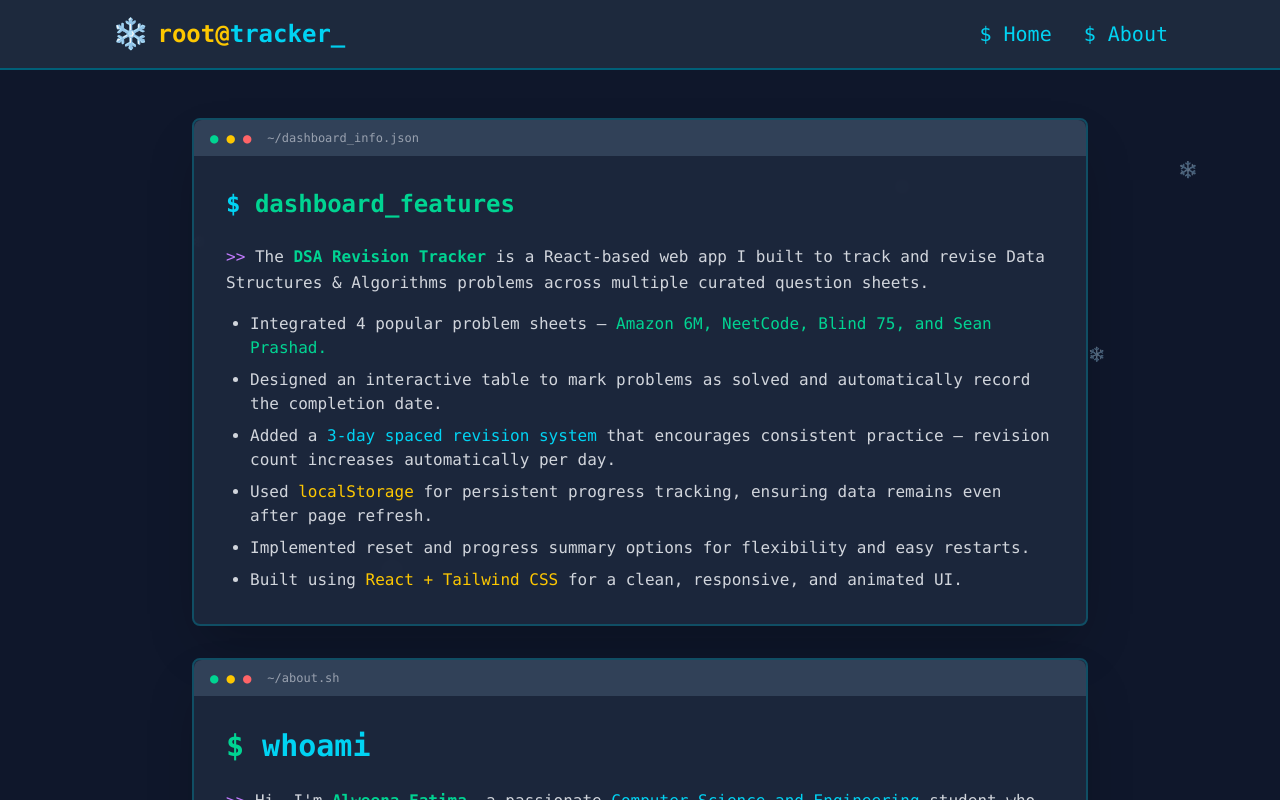
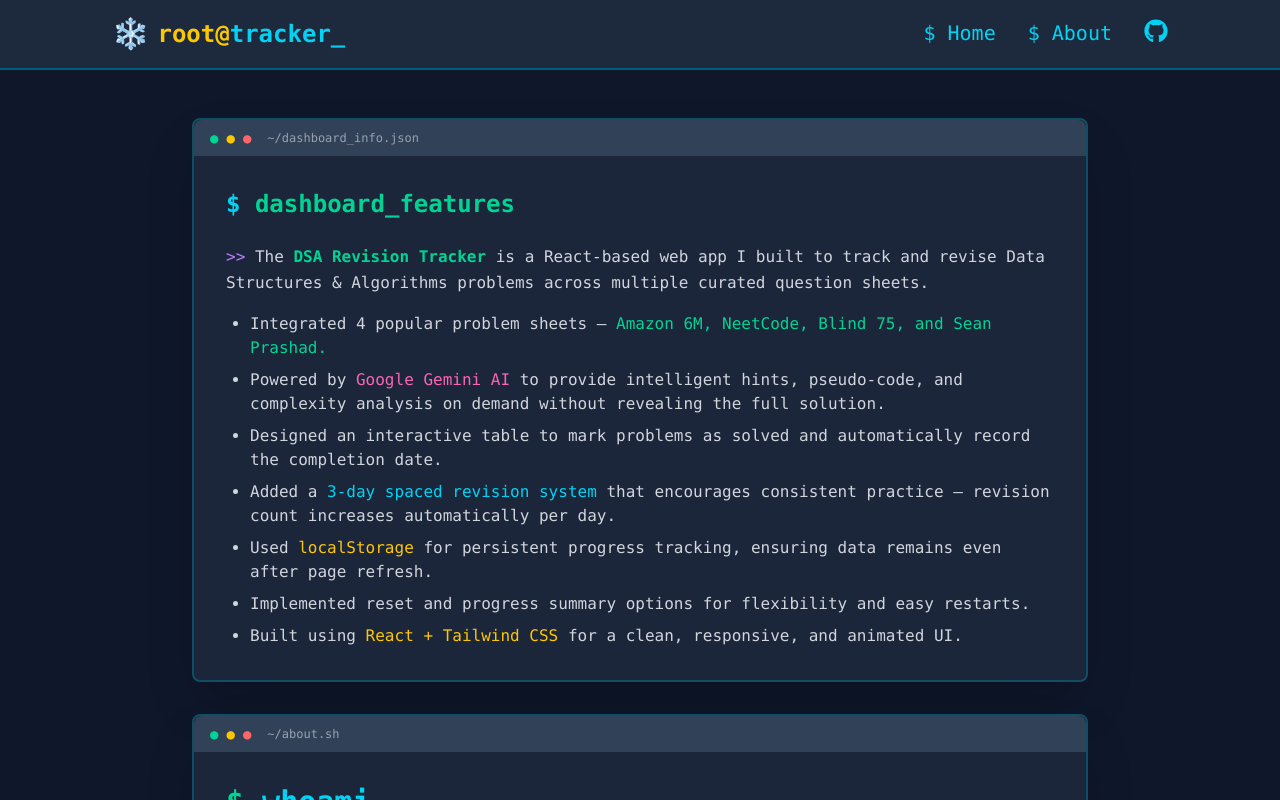
Before and after one commit to Alweena-Fatima/ReactTrackerPractice, a React (Vite) app: page / in a window 1280 px wide. Both pictures are taken after a click on the element "About". Shown: the top 800 px of the page. Built offline with nearby package versions, Linux system fonts and the light colour scheme.

Commit message:
added github link

```diff
--- a/src/components/AboutMe.jsx
+++ b/src/components/AboutMe.jsx
@@ -1,31 +1,8 @@
 import React from 'react';
-
-const fixedSnowflakes = [
-    { left: '15%', top: '15%', fontSize: '10px' },
-    { left: '85%', top: '25%', fontSize: '14px' },
-    { left: '50%', top: '70%', fontSize: '12px' },
-    { left: '92%', top: '8%', fontSize: '16px' },
-    { left: '8%', top: '85%', fontSize: '11px' },
-    { left: '30%', top: '45%', fontSize: '13px' },
-    { left: '70%', top: '10%', fontSize: '10px' },
-    { left: '60%', top: '55%', fontSize: '15px' },
-];
-
 const AboutMe = () => {
     return (
         <div className="relative min-h-screen bg-slate-900 py-12 px-4 overflow-hidden">
-            {/* Static snow background */}
-            <div className="absolute inset-0 pointer-events-none">
-                {fixedSnowflakes.map((style, i) => (
-                    <div
-                        key={i}
-                        className="absolute text-white opacity-40"
-                        style={style}
-                    >
-                        ❄
-                    </div>
-                ))}
-            </div>
+
 
             <div className="max-w-4xl mx-auto relative z-10">
                 {/* Dashboard Features Terminal */}
@@ -54,8 +31,12 @@ const AboutMe = () => {
                                     Integrated 4 popular problem sheets — <span className="text-emerald-400">Amazon 6M, NeetCode, Blind 75, and Sean Prashad.</span>
                                 </li>
                                 <li>
+                                Powered by <span className="text-pink-400">Google Gemini AI</span> to provide intelligent hints, pseudo-code, and complexity analysis on demand without revealing the full solution.
+                                </li>
+                                <li>
                                     Designed an interactive table to mark problems as solved and automatically record the completion date.
                                 </li>
+
                                 <li>
                                     Added a <span className="text-cyan-400">3-day spaced revision system</span> that encourages consistent practice — revision count increases automatically per day.
                                 </li>
--- a/src/components/NavBar.jsx
+++ b/src/components/NavBar.jsx
@@ -23,7 +23,7 @@ const Navbar = ({setOption}) => {
           <li className="text-cyan-400 hover:text-emerald-400 cursor-pointer transition duration-300 hover:scale-110">
             <span className="before:content-['$_'] hover:before:content-['>_']" onClick={()=>{setOption('AboutMe')}}>About</span>
           </li>
-          {/* GitHub Icon Link
+          {
 
             <li className="text-cyan-400 hover:text-emerald-400 transition duration-300 hover:scale-110">
             <a
@@ -42,7 +42,7 @@ const Navbar = ({setOption}) => {
               </svg>
             </a>
           </li>
-            */}
+            }
 
 
         </ul>
--- a/src/components/sectiontop/Section1.jsx
+++ b/src/components/sectiontop/Section1.jsx
@@ -1,17 +1,5 @@
 import React, { useState, useEffect } from 'react';
 import toast from 'react-hot-toast';
-const fixedSnowflakes = [
-  { left: '10%', top: '20%', fontSize: '12px' },
-  { left: '80%', top: '40%', fontSize: '18px' },
-  { left: '45%', top: '75%', fontSize: '14px' },
-  { left: '90%', top: '10%', fontSize: '16px' },
-  { left: '5%', top: '90%', fontSize: '10px' },
-  { left: '25%', top: '50%', fontSize: '15px' },
-  { left: '65%', top: '5%', fontSize: '11px' },
-  { left: '55%', top: '60%', fontSize: '17px' },
-  { left: '33%', top: '33%', fontSize: '13px' },
-  { left: '72%', top: '85%', fontSize: '16px' },
-];
 
 const Section1 = () => {
   //time current
@@ -76,19 +64,7 @@ const Section1 = () => {
   return (
     <div className="relative h-[40vh] bg-slate-900  flex flex-row items-center justify-between  text-center overflow-hidden">
 
-      {/* Static snow */}
-      <div className="absolute inset-0 pointer-events-none">
-        {fixedSnowflakes.map((style, i) => (
-          <div
-            key={i}
-            className="absolute text-white opacity-70"
-            style={style}
-          >
-            ❄
-          </div>
-        ))}
 
-      </div>
 
       {/* Left Section - Terminal Style */}
       <div className="text-left ml-25 relative z-10 font-mono">
```
